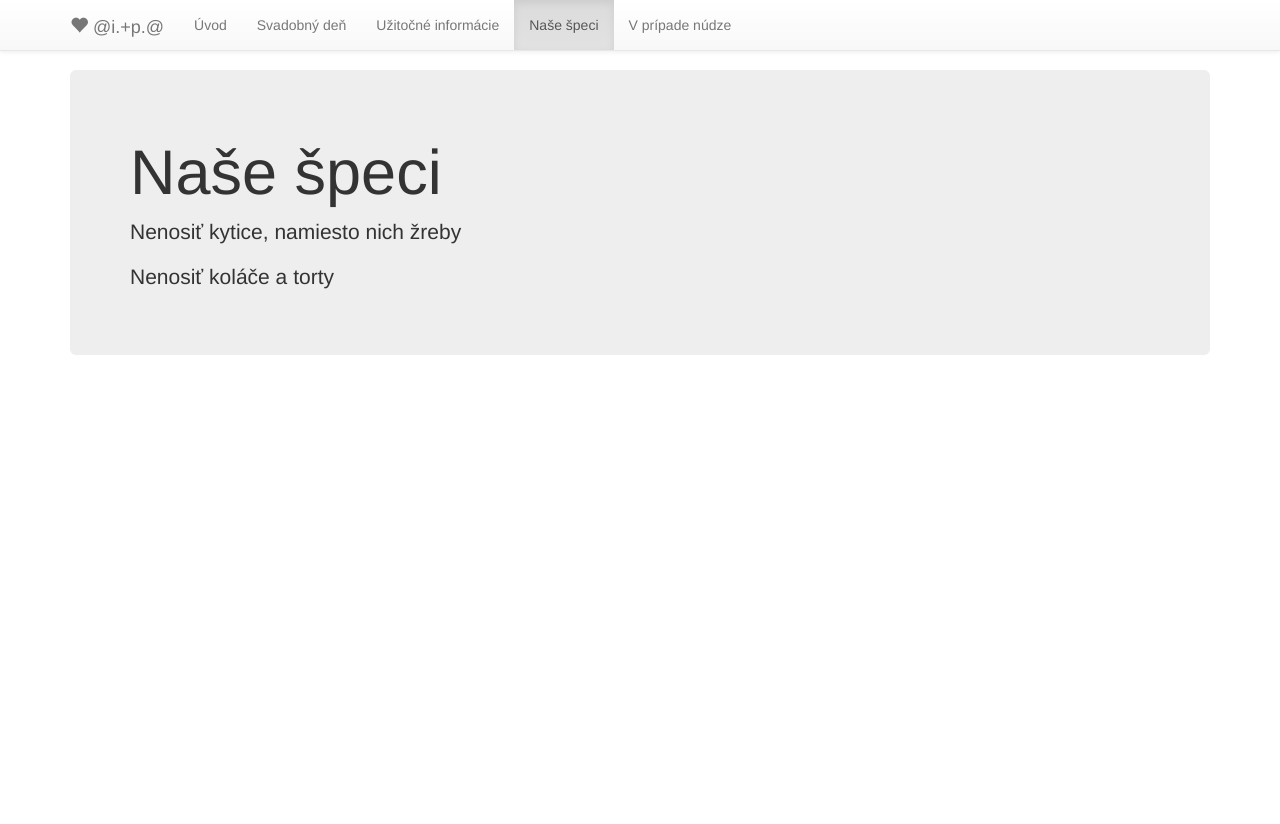
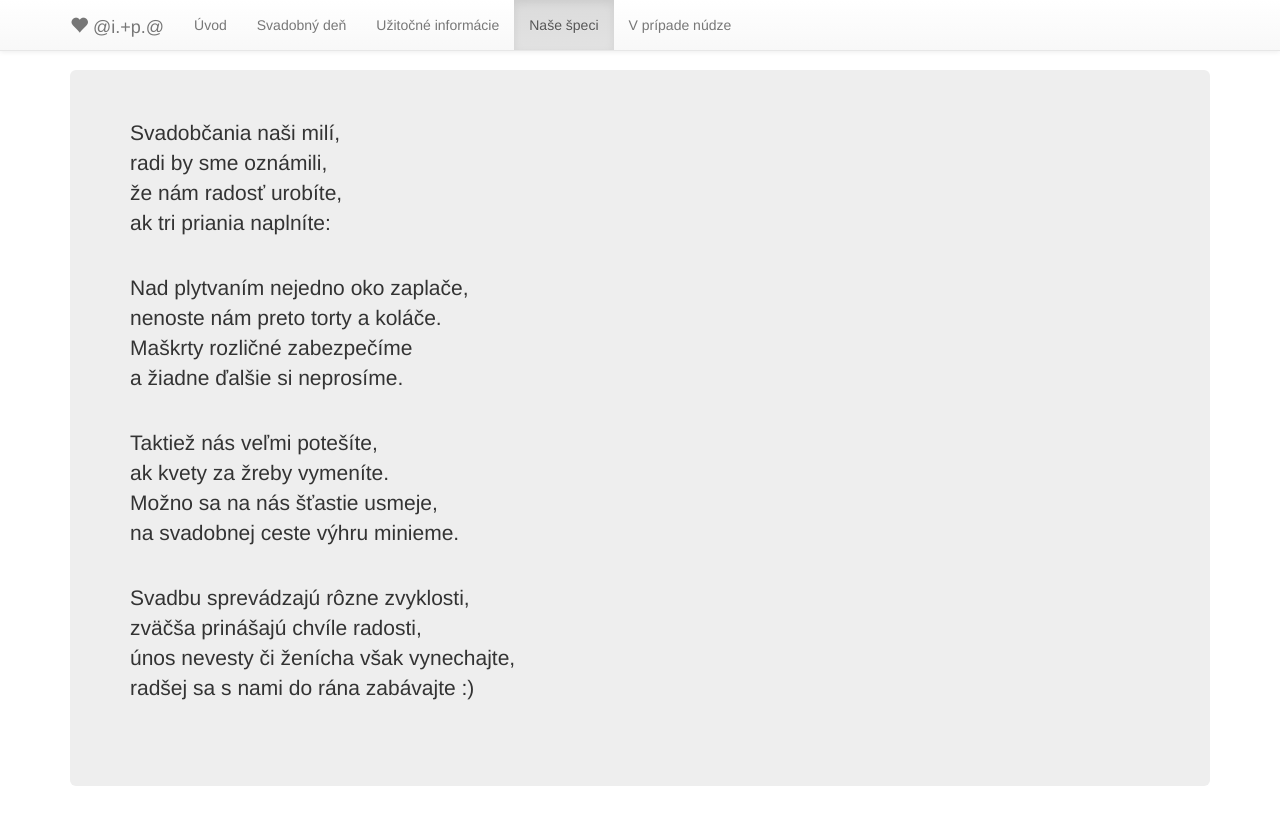
Before and after one commit to boselneni/iplusp, a plain HTML site: page nase-speci.html in a window 1280 px wide. Before the commit the page ends 800 px from the top, so only its background shows below. Drawn offline with nearby package versions, Linux system fonts and the light colour scheme.

Commit message:
Adding excellent poem

```diff
--- a/nase-speci.html
+++ b/nase-speci.html
@@ -56,11 +56,34 @@
 <div class="container theme-showcase" role="main">
 
     <div class="jumbotron">
-        <h1>Naše špeci</h1>
-        <p>Nenosiť kytice, namiesto nich žreby</p>
-        <p>Nenosiť koláče a torty</p>
+        <p>Svadobčania naši milí,<br/>
+            radi by sme oznámili,<br/>
+            že nám radosť urobíte,<br/>
+            ak tri priania naplníte:<br/>
+        </p>
+        <br/>
+
+        <p>Nad plytvaním nejedno oko zaplače,<br/>
+            nenoste nám preto torty a koláče.<br/>
+            Maškrty rozličné zabezpečíme<br/>
+            a žiadne ďalšie si neprosíme.<br/>
+        </p>
+        <br/>
+
+        <p>Taktiež nás veľmi potešíte,<br/>
+            ak kvety za žreby vymeníte.<br/>
+            Možno sa na nás šťastie usmeje,<br/>
+            na svadobnej ceste výhru minieme.<br/>
+        </p>
+        <br/>
+
+        <p>Svadbu sprevádzajú rôzne zvyklosti,<br/>
+            zväčša prinášajú chvíle radosti,<br/>
+            únos nevesty či ženícha však vynechajte,<br/>
+            radšej sa s nami do rána zabávajte :) <br/>
+        </p>
+        <br/>
     </div>
-
 
 </div> <!-- /container -->
 
```
